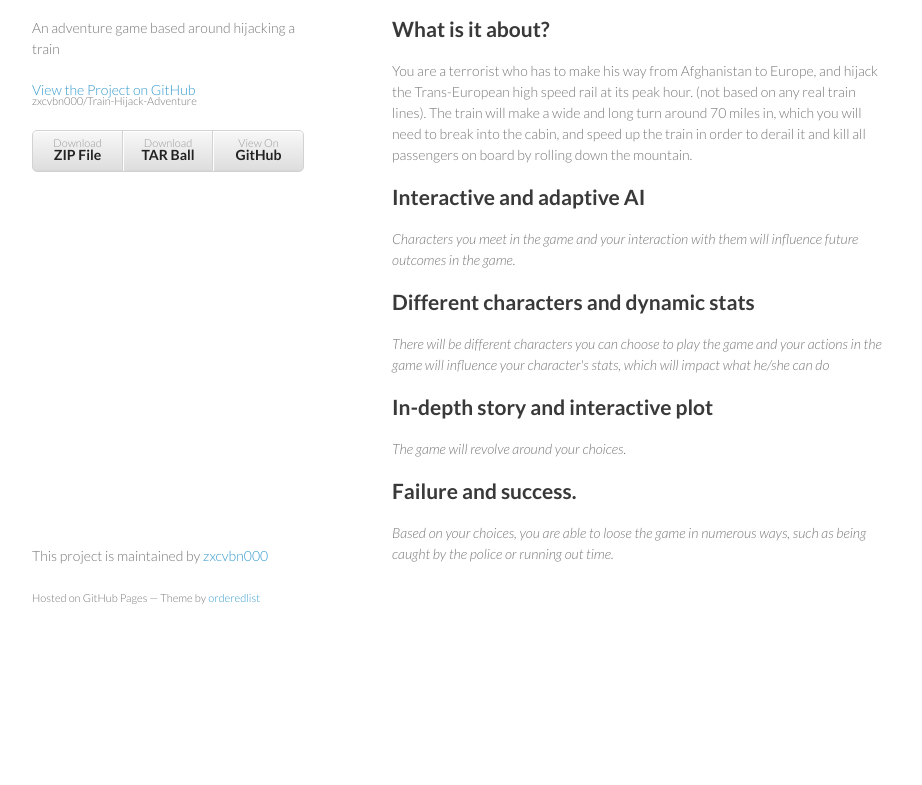
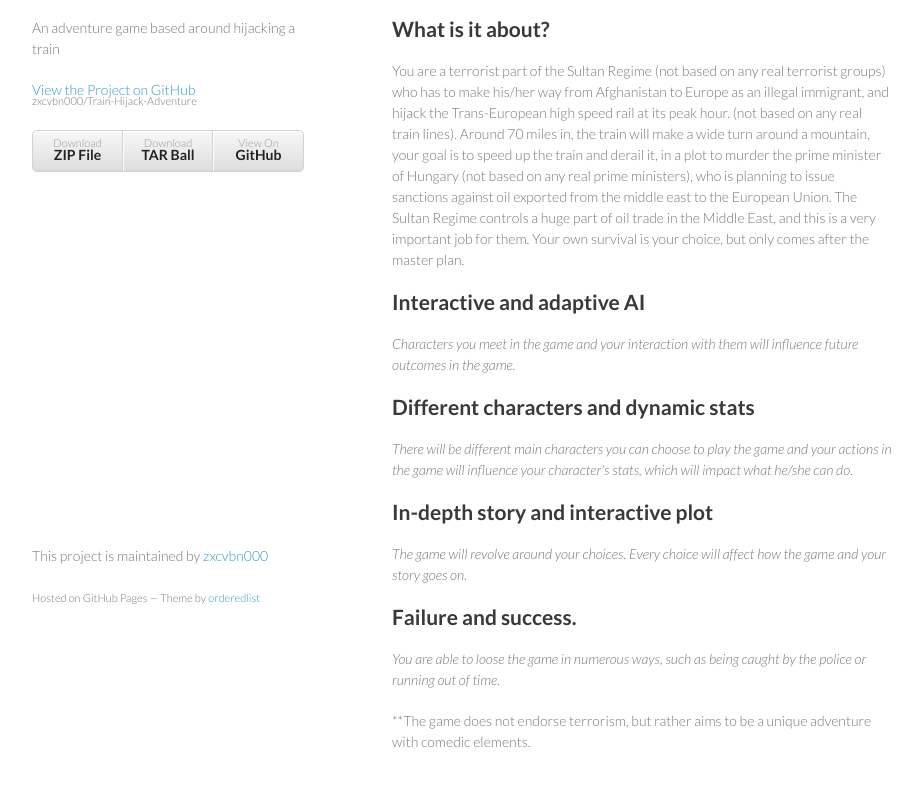
Before and after one commit to zxcvbn000/Train-Hijack-Adventure, a plain HTML site: page index.html in a window 1280 px wide. Shown: the part 123-908 px from the top of the page, without its empty margins (178-1100 px from the left). Before the commit the page ends 800 px from the top, so only its background shows below. Drawn offline with Linux system fonts and the light colour scheme.

```diff
--- a/index.html
+++ b/index.html
@@ -34,7 +34,7 @@
 <h2>
 <a id="what-is-it-about" class="anchor" href="#what-is-it-about" aria-hidden="true"><span class="octicon octicon-link"></span></a>What is it about?</h2>
 
-<p>You are a terrorist who has to make his way from Afghanistan to Europe, and hijack the Trans-European high speed rail at its peak hour. (not based on any real train lines). The train will make a wide and long turn around 70 miles in, which you will need to break into the cabin, and speed up the train in order to derail it and kill all passengers on board by rolling down the mountain.</p>
+<p>You are a terrorist part of the Sultan Regime (not based on any real terrorist groups) who has to make his/her way from Afghanistan to Europe as an illegal immigrant, and hijack the Trans-European high speed rail at its peak hour. (not based on any real train lines). Around 70 miles in, the train will make a wide turn around a mountain, your goal is to speed up the train and derail it, in a plot to murder the prime minister of Hungary (not based on any real prime ministers), who is planning to issue sanctions against oil exported from the middle east to the European Union. The Sultan Regime controls a huge part of oil trade in the Middle East, and this is a very important job for them. Your own survival is your choice, but only comes after the master plan.</p>
 
 <h2>
 <a id="interactive-and-adaptive-ai" class="anchor" href="#interactive-and-adaptive-ai" aria-hidden="true"><span class="octicon octicon-link"></span></a>Interactive and adaptive AI</h2>
@@ -44,17 +44,19 @@
 <h2>
 <a id="different-characters-and-dynamic-stats" class="anchor" href="#different-characters-and-dynamic-stats" aria-hidden="true"><span class="octicon octicon-link"></span></a>Different characters and dynamic stats</h2>
 
-<p><em>There will be different characters you can choose to play the game and your actions in the game will influence your character's stats, which will impact what he/she can do</em></p>
+<p><em>There will be different main characters you can choose to play the game and your actions in the game will influence your character's stats, which will impact what he/she can do.</em></p>
 
 <h2>
 <a id="in-depth-story-and-interactive-plot" class="anchor" href="#in-depth-story-and-interactive-plot" aria-hidden="true"><span class="octicon octicon-link"></span></a>In-depth story and interactive plot</h2>
 
-<p><em>The game will revolve around your choices.</em></p>
+<p><em>The game will revolve around your choices. Every choice will affect how the game and your story goes on.</em></p>
 
 <h2>
 <a id="failure-and-success" class="anchor" href="#failure-and-success" aria-hidden="true"><span class="octicon octicon-link"></span></a>Failure and success.</h2>
 
-<p><em>Based on your choices, you are able to loose the game in numerous ways, such as being caught by the police or running out time.</em></p>
+<p><em>You are able to loose the game in numerous ways, such as being caught by the police or running out of time.</em></p>
+
+<p>**The game does not endorse terrorism, but rather aims to be a unique adventure with comedic elements.</p>
       </section>
       <footer>
         <p>This project is maintained by <a href="https://github.com/zxcvbn000">zxcvbn000</a></p>
```
Also changed, not shown: params.json (+1 -1 lines).
